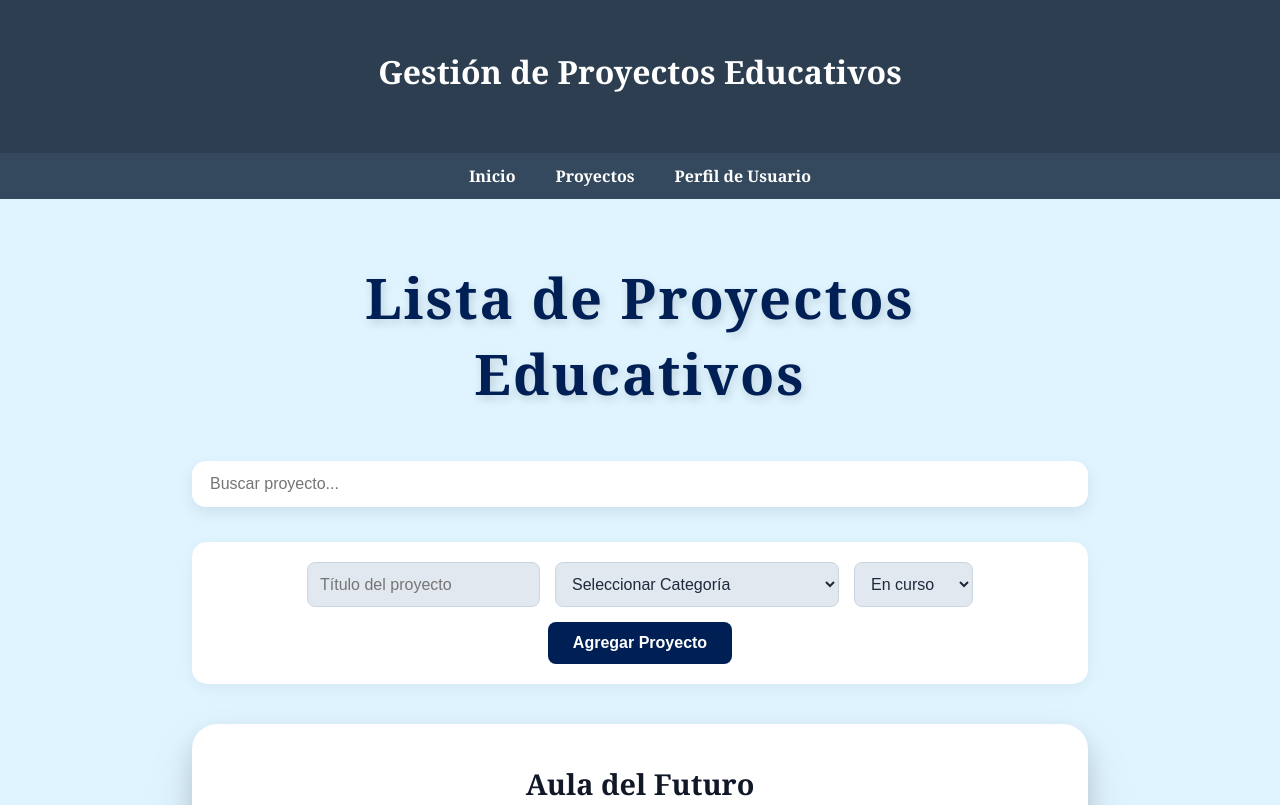
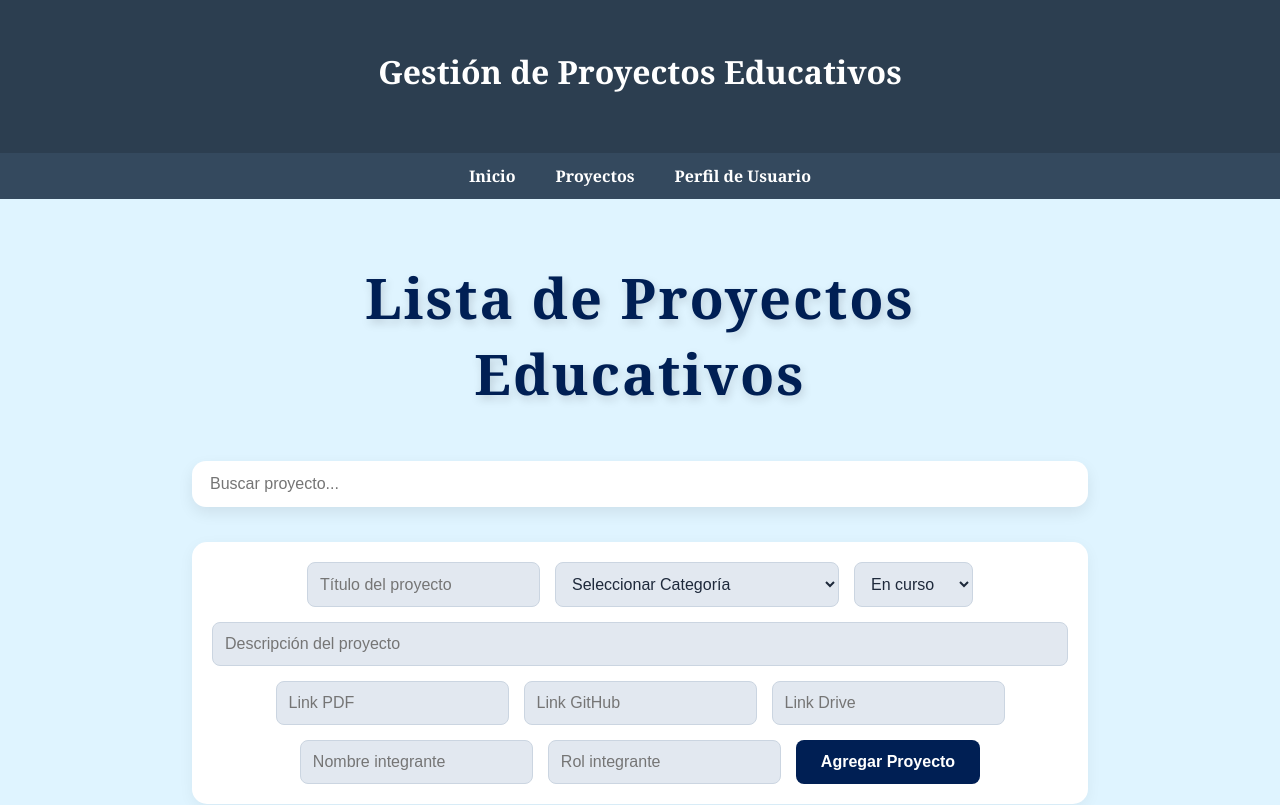
Before and after one commit to TomasTastaca/pv_tp3_grupo16, a React (Vite) app: page / in a window 1280 px wide. Shown: the top 805 px of the page. Built offline with nearby package versions, Linux system fonts and the light colour scheme.

Commit message:
cree los nuevos campos para el formulario ListaProyectos.jsx y modifiqué listaProyectos.css

```diff
--- a/src/components/ListaProyectos.jsx
+++ b/src/components/ListaProyectos.jsx
@@ -16,22 +16,68 @@ const ListaProyectos = () => {
     const [formulario ,setFormulario] = useState(
     {titulo: "",
     categoria: "",
-    estado: "En curso"}
+    estado: "En curso",
+    descripcion: "",
+    pdf: "",
+    github: "",
+    drive: "",
+    integrante: "",
+    rol: ""
+}
             )
     const handleChange = (e)=> {
       const {name,value} = e.target;
       setFormulario({...formulario,[name]:value});
       console.log(formulario);
+
     }
-    const handleAgregar = (e) => {
-     e.preventDefault();
-     if (formulario.titulo === " ") return;
+const handleAgregar = (e) => {
 
-     proyectoService.agregarProyecto(formulario);
-     setFormulario({titulo: "", categoria: "", estado: "En curso"});
-     setProyectos(proyectoService.obtenerProyectos());
+    e.preventDefault();
 
- }
+    if(formulario.titulo.trim() === "") return;
+
+    const nuevoProyecto = {
+
+        titulo: formulario.titulo,
+        categoria: formulario.categoria,
+        estado: formulario.estado,
+
+        descripcion: formulario.descripcion,
+
+        recursos: {
+            pdf: formulario.pdf,
+            github: formulario.github,
+            drive: formulario.drive
+        },
+
+        equipo: [
+            {
+                nombre: formulario.integrante,
+                rol: formulario.rol
+            }
+        ]
+    };
+
+    proyectoService.agregarProyecto(nuevoProyecto);
+
+    setProyectos(proyectoService.obtenerProyectos());
+
+    setFormulario({
+        titulo: "",
+        categoria: "",
+        estado: "En curso",
+
+        descripcion: "",
+
+        pdf: "",
+        github: "",
+        drive: "",
+
+        integrante: "",
+        rol: ""
+    });
+};
     //estado para la busqueda
     const [busqueda, setBusqueda] = useState("");
 
@@ -113,7 +159,55 @@ const ListaProyectos = () => {
                         <option value="En curso">En curso</option>
                         <option value="Finalizado">Finalizado</option>
                     </select>
-                    <button type="submit" className="btn-add">Agregar Proyecto</button>
+
+                <input
+                    type="text"
+                    name="descripcion"
+                    placeholder="Descripción del proyecto"
+                    value={formulario.descripcion}
+                    onChange={handleChange}
+                    className="input-descripcion"
+                    required
+                />
+                <input
+                    type="text"
+                    name="pdf"
+                    placeholder="Link PDF"
+                    value={formulario.pdf}
+                    onChange={handleChange}
+                />
+
+                <input
+                    type="text"
+                    name="github"
+                    placeholder="Link GitHub"
+                    value={formulario.github}
+                    onChange={handleChange}
+                />
+
+                <input
+                    type="text"
+                    name="drive"
+                    placeholder="Link Drive"
+                    value={formulario.drive}
+                    onChange={handleChange}
+                />
+                <input
+                    type="text"
+                    name="integrante"
+                    placeholder="Nombre integrante"
+                    value={formulario.integrante}
+                    onChange={handleChange}
+                />
+
+                <input
+                    type="text"
+                    name="rol"
+                    placeholder="Rol integrante"
+                    value={formulario.rol}
+                    onChange={handleChange}
+                />
+                <button type="submit" className="btn-add">Agregar Proyecto</button>
                 </form>
             </div>
 
--- a/src/css/listaProyectos.css
+++ b/src/css/listaProyectos.css
@@ -97,3 +97,20 @@ body{
 .btn-add:hover {
     background-color: #003a9c;
 }
+/*descripcion*/
+.input-descripcion{
+    width: 100%;
+    padding: 16px 18px;
+    border: 1px solid #cbd5e1;
+    border-radius: 12px;
+    font-size: 1rem;
+    background-color: #e2e8f0;
+    color: #1e293b;
+    outline: none;
+    transition: all 0.3s ease;
+}
+
+.input-descripcion:focus{
+    border-color: #2563eb;
+    box-shadow: 0 0 10px rgba(37,99,235,0.2);
+}
```
